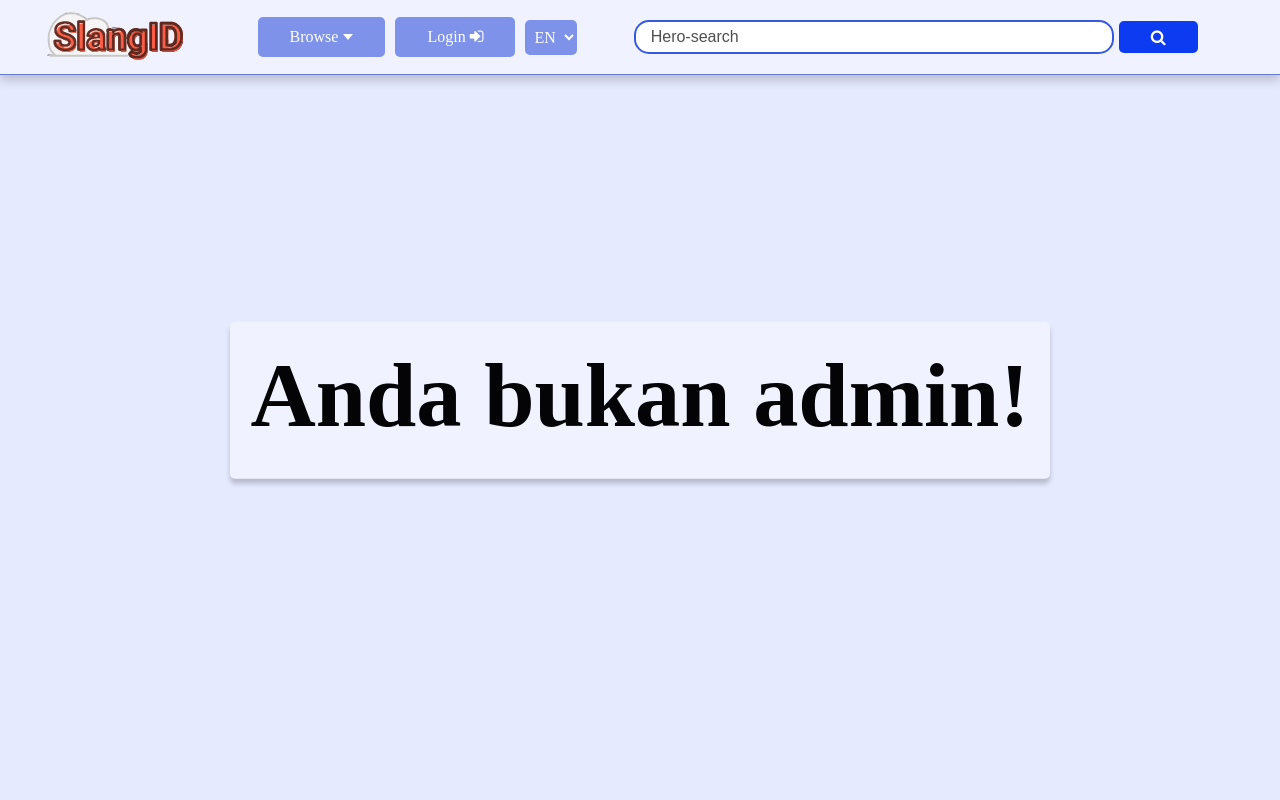
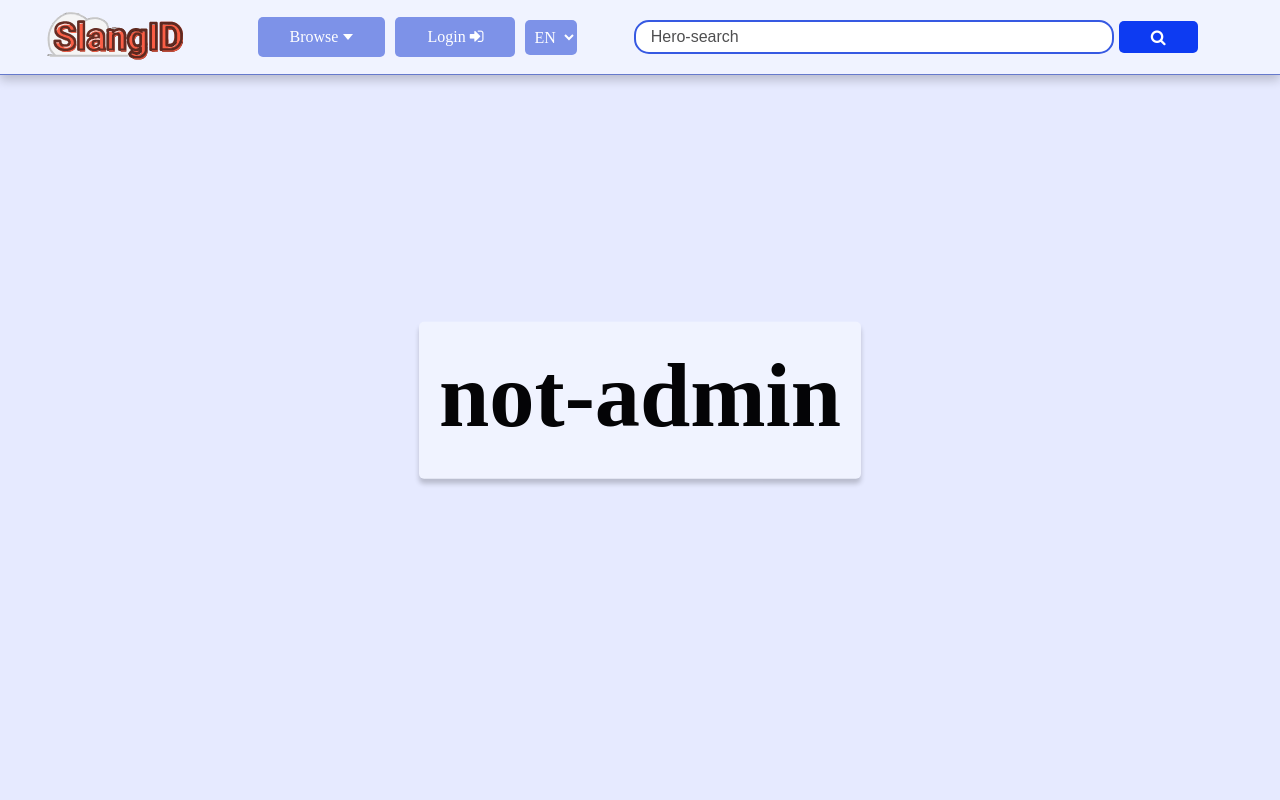
Before and after one commit to mizwarzulfachri/UrbanDictionaryID, a Django app: template src/database/templates/database/report_delete.html in a window 1280 px wide. Run offline with Django 4.2, Linux system fonts and the light colour scheme; the template is opened without the code that fills it, so the values that code supplies are empty; some libraries are stand-ins or nearby versions.

Commit message:
Word changes

```diff
--- a/src/database/templates/database/report_delete.html
+++ b/src/database/templates/database/report_delete.html
@@ -31,7 +31,7 @@
     </form>
     {% else %}
     <div class="form">
-        <h1>Anda bukan admin!</h1>
+        <h1>{% trans 'not-admin' %}</h1>
     </div>
     {% endif %}
 </div>
```
Also changed, not shown: src/locale/en/LC_MESSAGES/django.po, src/locale/id/LC_MESSAGES/django.po, 2 other files.
